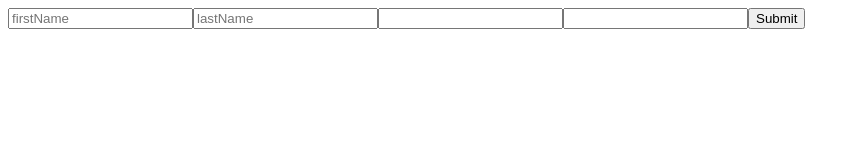
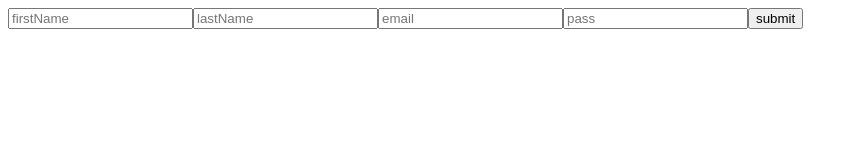
Before and after one commit to freshcodeAlice/fm-cra-first-project, a React (Create React App) app: page / in a window 1280 px wide. Shown: the top 160 px of the page, without its empty margins (0-860 px from the left). Built offline with nearby package versions, Linux system fonts and the light colour scheme.

Commit message:
Formik form

```diff
--- a/src/components/LoginForm/index.js
+++ b/src/components/LoginForm/index.js
@@ -1,82 +1,40 @@
 import React, { Component } from 'react';
 import { SCHEMA } from '../../schemas';
+import { Formik, Form, Field } from 'formik';
 
 
 const initialState = {
     firstName:'',
     lastName:'',
-    email: ' ',
-    pass: ' ',
+    email: '',
+    pass: '',
 }
 
 
-class SignUpForm extends Component {
-    constructor(props) {
-        super(props);
-        this.state = {
-            ...initialState,
-            isError: null
-        }
+function SignUpForm (props) {
+
+
+const handleSubmitToFormik = (values,actions) => {
+   actions.resetForm();
+}
+
+        return (
+            <Formik
+            initialValues={initialState}
+            onSubmit={handleSubmitToFormik}
+            >
+                {(formikProps)=>{
+                    return (
+                        <Form>
+                            <Field name="firstName" placeholder="firstName"/>
+                            <Field name="lastName" placeholder="lastName"/>
+                            <Field name="email" placeholder="email"/>
+                            <Field name="pass" placeholder="pass"/>
+                            <input type='submit' value='submit'/>
+                        </Form>)
+                }}
+            </Formik>
+        );
     }
 
-    changeHandler = ({target: {value, name}}) => {
-        this.setState({
-            [name]: value
-        })
-    }
-
-    submitHandler = (event) => {
-        event.preventDefault();
-
-        try {
-          const result = SCHEMA.validateSync(this.state);
-          console.log(result);
-        } catch(err) {
-            this.setState({
-                isError: err
-            })
-        }
-    }
-
-    render() {
-        const {firstName, lastName, email,pass, isError} = this.state;
-        return (
-            <form onSubmit={this.submitHandler}>
-                <input
-                    type="text"
-                    value={firstName}
-                    name="firstName"
-                    onChange={this.changeHandler}
-                    placeholder="firstName"
-                    />
-                    <input
-                    type="text"
-                    value={lastName}
-                    name="lastName"
-                    onChange={this.changeHandler}
-                    placeholder="lastName"
-                    />
-                <input
-                    type="text"
-                    value={email}
-                    name="email"
-                    onChange={this.changeHandler}
-                    placeholder="email"
-
-                    />
-                <input
-                    type="text"
-                    value={pass}
-                    name="pass"
-                    onChange={this.changeHandler}
-                    placeholder="pass"
-
-                    />
-                    <button>Submit</button>
-                    {isError && <p style={{color: 'red', fontSize: '20px'}}>{isError.message}</p>}
-            </form>
-        );
-    }
-}
-
 export default SignUpForm;
```
